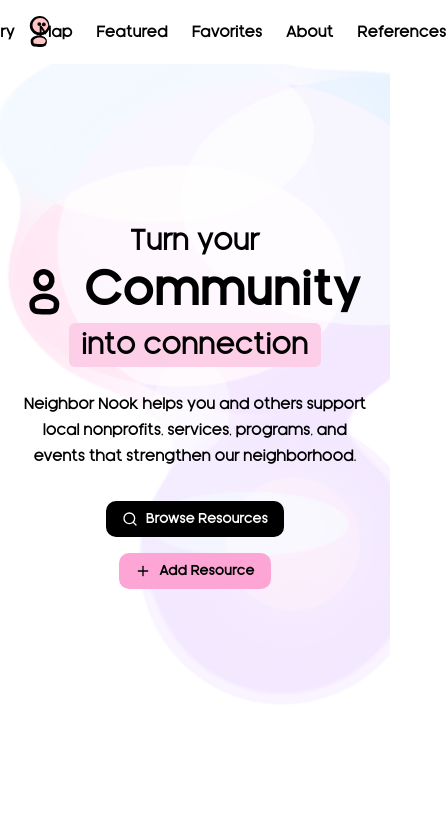
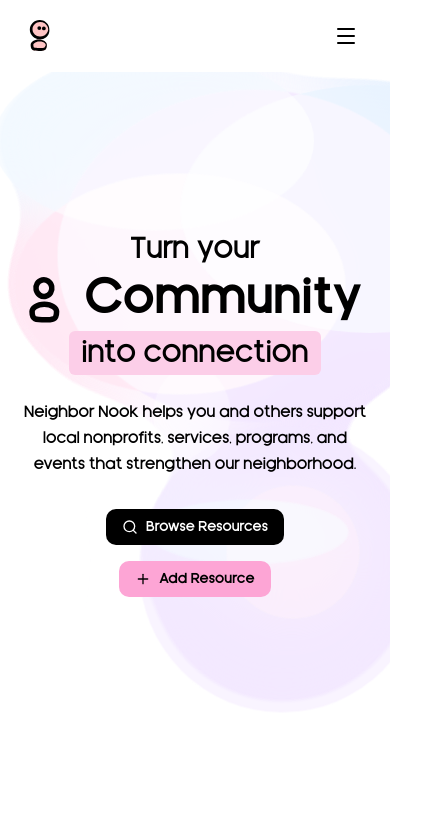
Before and after one commit to compiy/Neighbor-Nook, a Next.js app: page / in a window 390 px wide. Shown: the top 828 px of the page, 446 px wide, since content can reach past the window. Built offline with nearby package versions, Linux system fonts and the light colour scheme.

Commit message:
fixed scaling

```diff
--- a/components/Header.tsx
+++ b/components/Header.tsx
@@ -2,9 +2,25 @@
 
 import Image from "next/image";
 import Link from "next/link";
-import React from "react";
+import React, { useState } from "react";
+import { Menu, X } from "lucide-react";
 
 export default function Header() {
+  const [isMobileMenuOpen, setIsMobileMenuOpen] = useState(false);
+
+  const toggleMobileMenu = () => {
+    setIsMobileMenuOpen(!isMobileMenuOpen);
+  };
+
+  const navLinks = [
+    { href: "/directory", label: "Directory" },
+    { href: "/map", label: "Map" },
+    { href: "/featured", label: "Featured" },
+    { href: "/favorites", label: "Favorites" },
+    { href: "/about", label: "About" },
+    { href: "/references", label: "References" },
+  ];
+
   return (
     <header className="relative flex items-center justify-between px-6 py-4 md:px-8 md:py-6">
       <Link href="/" className="flex items-center gap-3">
@@ -18,26 +34,50 @@
         />
         <span className="logo-text hidden xl:inline-block text-2xl md:text-3xl font-semibold text-black">neighbornook</span>
       </Link>
-      <nav className="flex items-center gap-6 md:gap-8 absolute left-1/2 transform -translate-x-1/2">
-        <Link href="/directory" className="text-base md:text-lg text-black font-medium hover:opacity-70 transition-opacity">
-          Directory
-        </Link>
-        <Link href="/map" className="text-base md:text-lg text-black font-medium hover:opacity-70 transition-opacity">
-          Map
-        </Link>
-        <Link href="/featured" className="text-base md:text-lg text-black font-medium hover:opacity-70 transition-opacity">
-          Featured
-        </Link>
-        <Link href="/favorites" className="text-base md:text-lg text-black font-medium hover:opacity-70 transition-opacity">
-          Favorites
-        </Link>
-        <Link href="/about" className="text-base md:text-lg text-black font-medium hover:opacity-70 transition-opacity">
-          About
-        </Link>
-        <Link href="/references" className="text-base md:text-lg text-black font-medium hover:opacity-70 transition-opacity">
-          References
-        </Link>
+
+      {/* Desktop Navigation - Hidden on mobile */}
+      <nav className="hidden md:flex items-center gap-6 md:gap-8 absolute left-1/2 transform -translate-x-1/2">
+        {navLinks.map((link) => (
+          <Link
+            key={link.href}
+            href={link.href}
+            className="text-base md:text-lg text-black font-medium hover:opacity-70 transition-opacity"
+          >
+            {link.label}
+          </Link>
+        ))}
       </nav>
+
+      {/* Mobile Menu Button - Only visible on mobile */}
+      <button
+        onClick={toggleMobileMenu}
+        className="md:hidden p-2 rounded-lg hover:bg-zinc-100 transition-colors"
+        aria-label="Toggle menu"
+      >
+        {isMobileMenuOpen ? (
+          <X className="w-6 h-6 text-black" />
+        ) : (
+          <Menu className="w-6 h-6 text-black" />
+        )}
+      </button>
+
+      {/* Mobile Dropdown Menu */}
+      {isMobileMenuOpen && (
+        <div className="absolute top-full right-6 mt-2 w-48 bg-white rounded-lg shadow-lg border border-zinc-200 z-50 md:hidden">
+          <nav className="py-2">
+            {navLinks.map((link) => (
+              <Link
+                key={link.href}
+                href={link.href}
+                onClick={() => setIsMobileMenuOpen(false)}
+                className="block px-4 py-3 text-base text-black font-medium hover:bg-zinc-50 transition-colors"
+              >
+                {link.label}
+              </Link>
+            ))}
+          </nav>
+        </div>
+      )}
     </header>
   );
 }
```
